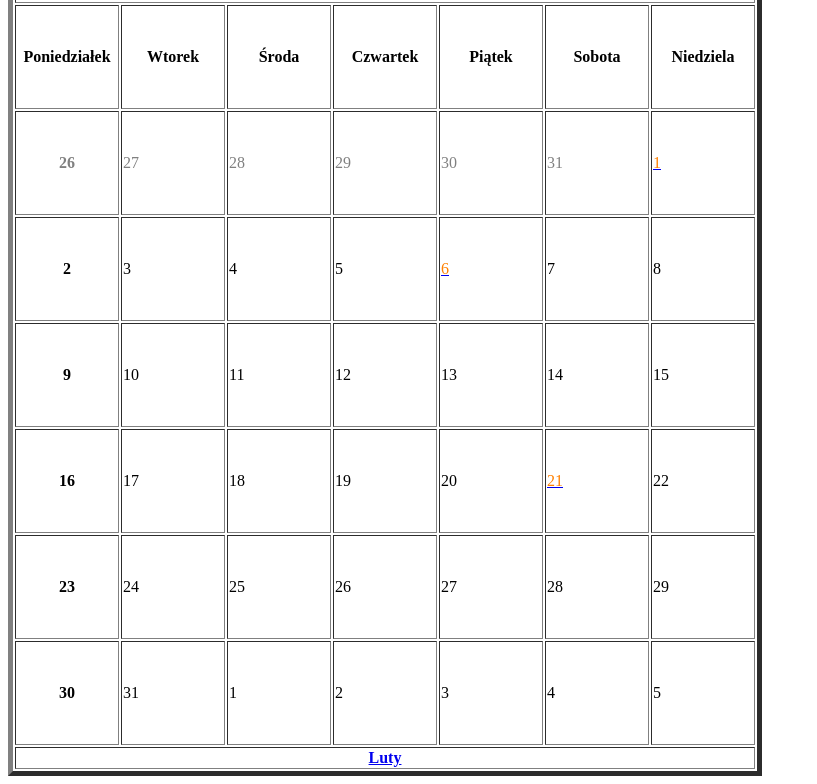
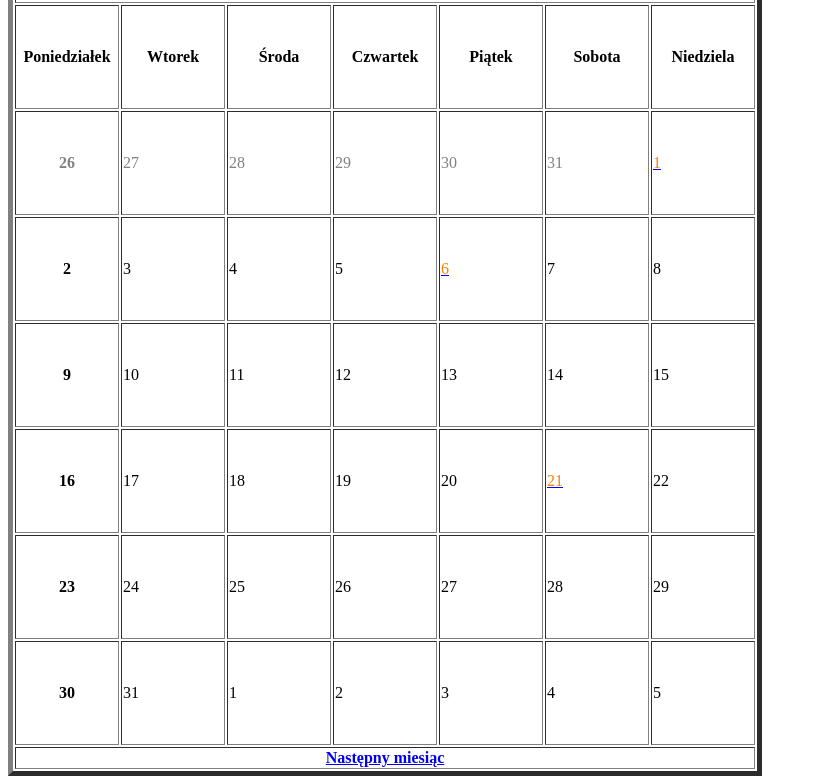
Before and after one commit to Wezaino/FotoPolar, a plain HTML site: page Styczeń.html in a window 1280 px wide. Shown: the part 54-838 px from the top of the page, without its empty margins (0-817 px from the left). Drawn offline with Linux system fonts and the light colour scheme.

Commit message:
Update Styczeń.html

```diff
--- a/Styczeń.html
+++ b/Styczeń.html
@@ -42,7 +42,7 @@
 		<th width="100px" height="100px"
 		<td>30</td> <td>31</td> <td>1</td> <td>2</td> <td>3</td> <td>4</td> <td>5</td>
 		</tr>
-		<th colspan="10"><a href="https://pl.wikipedia.org/wiki/Trzej_Kr%C3%B3lowie">Luty</a></th>
+		<th colspan="10"><a href="Luty.html">Następny miesiąc</a></th>
 
 
 </table>
```
